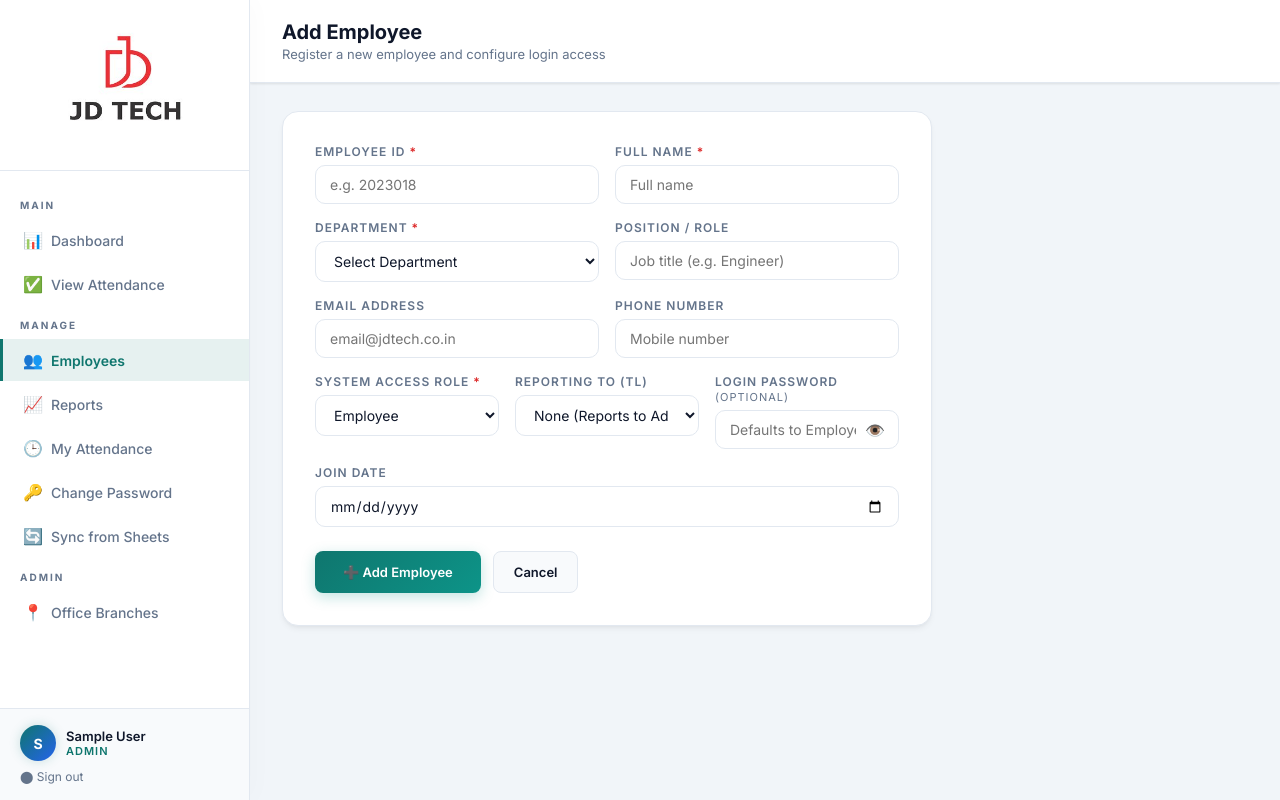
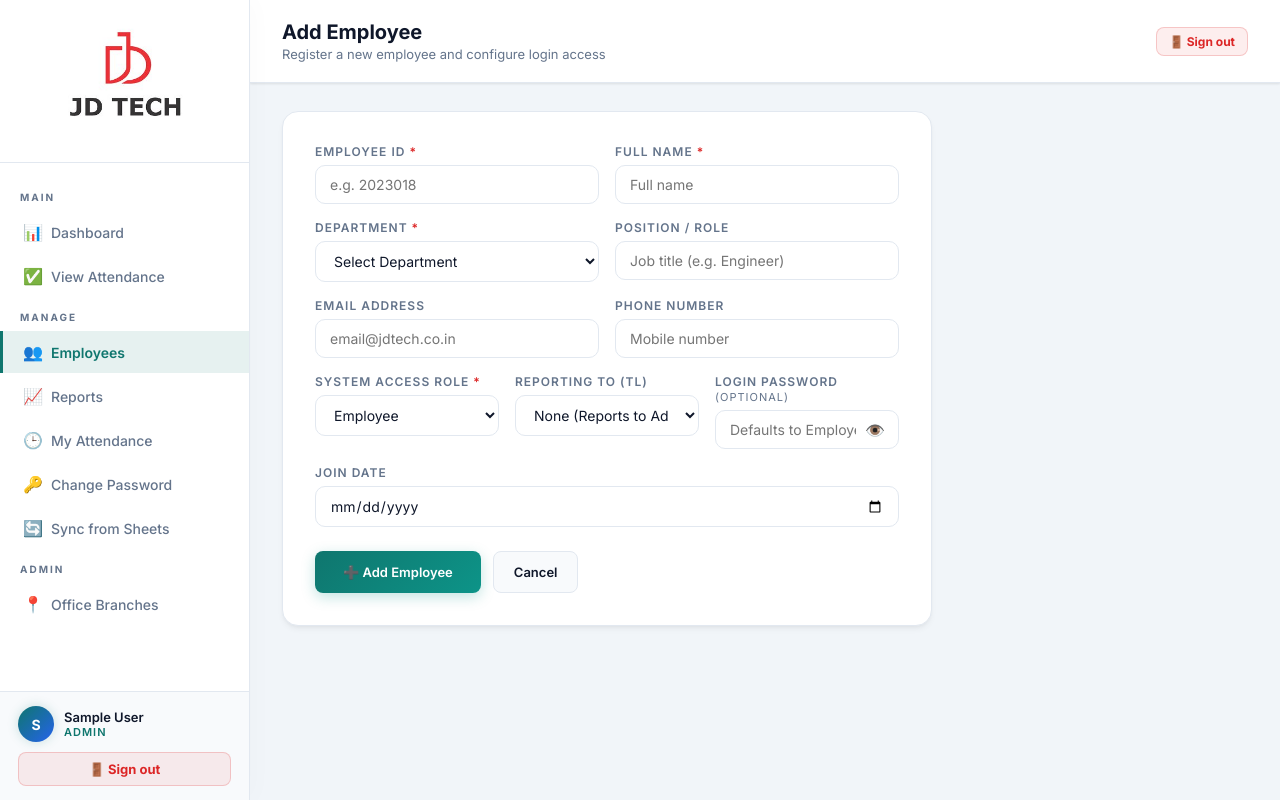
Before and after one commit to iamrsanjay/jdtech-attendance, a Flask app: page /employees/add in a window 1280 px wide. Run offline with Flask 3, Linux system fonts and the light colour scheme; the visitor is signed in with stand-in values (Sample User, id 1); data comes from the database, SQL or seed files in the repository.

Commit message:
fix: make sidebar scrollable, pin footer with Sign Out button, add topbar Sign Out for mobile

```diff
--- a/templates/base.html
+++ b/templates/base.html
@@ -60,17 +60,18 @@ body {
 
 /* Sidebar */
 .sidebar {
-  width:250px; min-height:100vh;
+  width:250px; height:100vh; min-height:100vh; max-height:100vh;
   background: #ffffff;
   border-right:1px solid var(--border);
   display:flex; flex-direction:column;
   position:fixed; top:0; left:0; z-index:100;
   box-shadow: 4px 0 24px rgba(0,0,0,0.02);
+  overflow: hidden;
 }
-.sidebar-brand { padding:24px 20px; border-bottom:1px solid var(--border); text-align:center; }
+.sidebar-brand { padding:20px; border-bottom:1px solid var(--border); text-align:center; flex-shrink:0; }
 .brand-name { font-weight:800; font-size:22px; color:var(--accent); letter-spacing:-0.5px; }
 .brand-sub { font-size:11px; color:var(--muted); margin-top:2px; letter-spacing:2px; text-transform:uppercase; }
-.sidebar-nav { flex:1; padding:16px 0; }
+.sidebar-nav { flex:1; padding:16px 0; overflow-y:auto; -webkit-overflow-scrolling:touch; }
 .nav-section { padding:12px 20px 6px; font-size:10px; color:var(--muted); letter-spacing:2px; text-transform:uppercase; font-weight:700; }
 .nav-item {
   display:flex; align-items:center; gap:10px; padding:11px 20px;
@@ -80,7 +81,7 @@ body {
 .nav-item:hover { color:var(--text); background: rgba(0,0,0,0.02); }
 .nav-item.active { color:var(--accent); background: var(--accent-light); border-left-color:var(--accent); font-weight:600; }
 .nav-item .icon { width:18px; text-align:center; font-size:16px; }
-.sidebar-footer { padding:16px 20px; border-top:1px solid var(--border); background:#f8fafc; }
+.sidebar-footer { padding:14px 18px; border-top:1px solid var(--border); background:#f8fafc; flex-shrink:0; }
 .user-badge { display:flex; align-items:center; gap:10px; }
 .avatar {
   width:36px; height:36px; border-radius:50%;
@@ -92,8 +93,13 @@ body {
 .user-info { flex:1; min-width:0; }
 .user-name { font-size:13px; font-weight:600; color:var(--text); white-space:nowrap; overflow:hidden; text-overflow:ellipsis; }
 .user-role { font-size:11px; color:var(--accent); text-transform:uppercase; letter-spacing:1px; font-weight:600; }
-.logout-link { font-size:12px; color:var(--muted); text-decoration:none; margin-top:8px; display:block; transition:color .2s; }
-.logout-link:hover { color:var(--danger); }
+.logout-link {
+  font-size:13px; font-weight:700; color:#dc2626; text-decoration:none; margin-top:10px;
+  display:flex; align-items:center; justify-content:center; gap:6px; padding:8px 14px;
+  background:rgba(220, 38, 38, 0.08); border:1px solid rgba(220, 38, 38, 0.2); border-radius:8px;
+  transition:all .2s; width:100%;
+}
+.logout-link:hover { background:#dc2626; color:#ffffff; }
 
 /* Main */
 .main { margin-left:250px; flex:1; display:flex; flex-direction:column; min-height:100vh; }
@@ -312,20 +318,25 @@ select option { background: #ffffff; color: var(--text); }
         <div class="user-role">{{ session.get('role','employee') }}</div>
       </div>
     </div>
-    <a href="{{ url_for('logout') }}" class="logout-link">⬤ Sign out</a>
+    <a href="{{ url_for('logout') }}" class="logout-link">🚪 Sign out</a>
   </div>
 </aside>
 
 <div class="main">
   <div class="topbar">
-    <div style="display:flex; align-items:center; gap:14px;">
+    <div style="display:flex; align-items:center; gap:14px; flex:1;">
       <button class="menu-toggle" onclick="toggleMobileSidebar()">☰</button>
       <div>
         <div class="page-title">{% block page_title %}Dashboard{% endblock %}</div>
         <div class="page-subtitle">{% block page_subtitle %}{% endblock %}</div>
       </div>
     </div>
-    <div>{% block topbar_actions %}{% endblock %}</div>
+    <div style="display:flex; align-items:center; gap:12px;">
+      {% block topbar_actions %}{% endblock %}
+      <a href="{{ url_for('logout') }}" class="btn btn-danger btn-sm" style="white-space:nowrap; font-weight:700;" title="Sign out of system">
+        🚪 Sign out
+      </a>
+    </div>
   </div>
   <div class="content">
     {% with messages = get_flashed_messages(with_categories=true) %}
```
